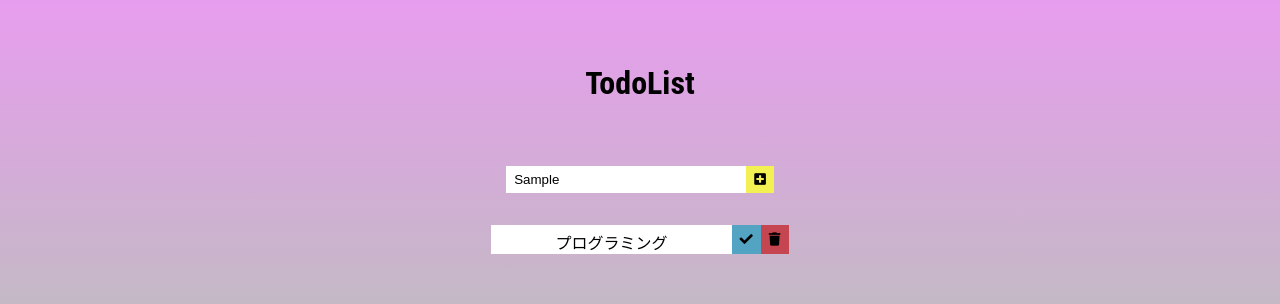
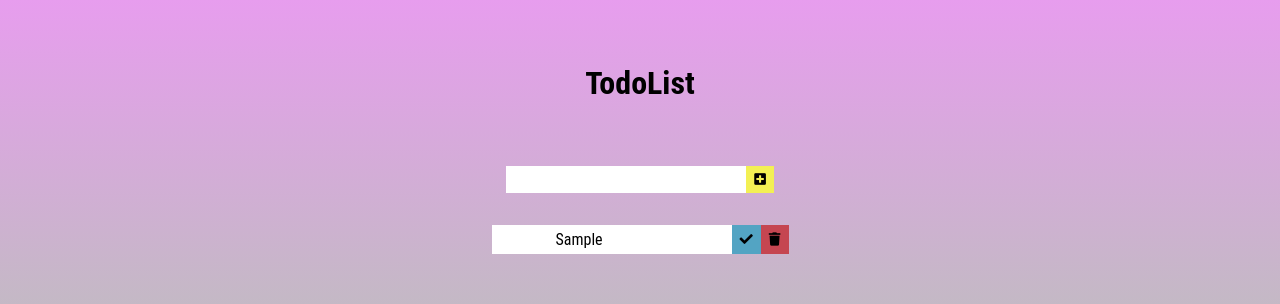
Before and after one commit to morishitakosuke1028/react-todoapp, a React (Create React App) app: page / in a window 1280 px wide. Both pictures are taken after typing "Sample" into the empty fields and a click on the button 759 px from the left and 179 px from the top of the page. Shown: the top 304 px of the page. Built offline with nearby package versions, Linux system fonts and the light colour scheme.

Commit message:
feat: inputFormでタスク追加

```diff
--- a/src/App.js
+++ b/src/App.js
@@ -11,7 +11,7 @@ function App() {
     <div className="body">
 			<Title />
 			<InputForm taskList={taskList} setTaskList={setTaskList} />
-			<TodoList />
+			<TodoList taskList={taskList} setTaskList={setTaskList} />
 		</div>
   );
 }
--- a/src/components/InputForm.jsx
+++ b/src/components/InputForm.jsx
@@ -7,7 +7,14 @@ export const InputForm = ({taskList, setTaskList}) => {
 	const handleSubmit = (e) => {
 		e.preventDefault();
 
-		console.log(inputText);
+		setTaskList([
+			...taskList,
+			{
+				text: inputText
+			}
+		]);
+		// console.log(taskList);
+		setInputText('');
 	}
 
 	const handleChange = (e) => {
@@ -18,7 +25,7 @@ export const InputForm = ({taskList, setTaskList}) => {
 	return (
 		<div className='inputForm'>
 			<form onSubmit={handleSubmit}>
-				<input type="text" onChange={handleChange} />
+				<input type="text" onChange={handleChange} value={inputText} />
 				<button>
 					<i className="fas fa-plus-square"></i>
 				</button>
--- a/src/components/TodoList.jsx
+++ b/src/components/TodoList.jsx
@@ -1,12 +1,13 @@
 import React from 'react'
 
-export const TodoList = () => {
+export const TodoList = ({taskList, setTaskList}) => {
 	return (
 		<div className='todoList'>
 			<div className="todos">
-				<div className="todo">
+				{taskList.map((task, index) => (
+					<div className="todo" key={index}>
 						<div className="todoText">
-						<span>プログラミング</span>
+							<span>{task.text}</span>
 						</div>
 						<div className="icons">
 							<button>
@@ -17,6 +18,7 @@ export const TodoList = () => {
 							</button>
 						</div>
 					</div>
+				))}
 			</div>
 		</div>
 	)
```
Lines whose indentation alone changed are shown as unchanged.
